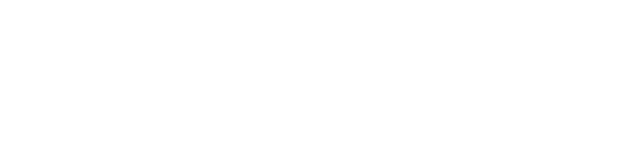
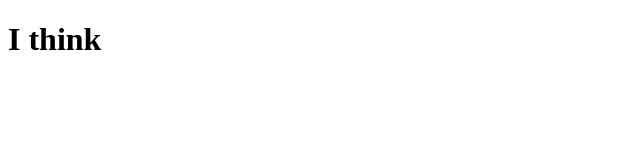
Before and after one commit to meylon1/github-tutorial, a plain HTML site: page index.html in a window 1280 px wide. Shown: the whole page, without its empty margins (0-640 px from the left). Drawn offline with Linux system fonts and the light colour scheme.

Commit message:
I added the progress to your code

```diff
--- a/index.html
+++ b/index.html
@@ -2,9 +2,9 @@
 <html>
   <head>
     <meta charset="utf-8">
-    <title></title>
+    <title>Addissu got the github</title>
   </head>
   <body>
-
+      <h1>I think</h1>
   </body>
 </html>
```
